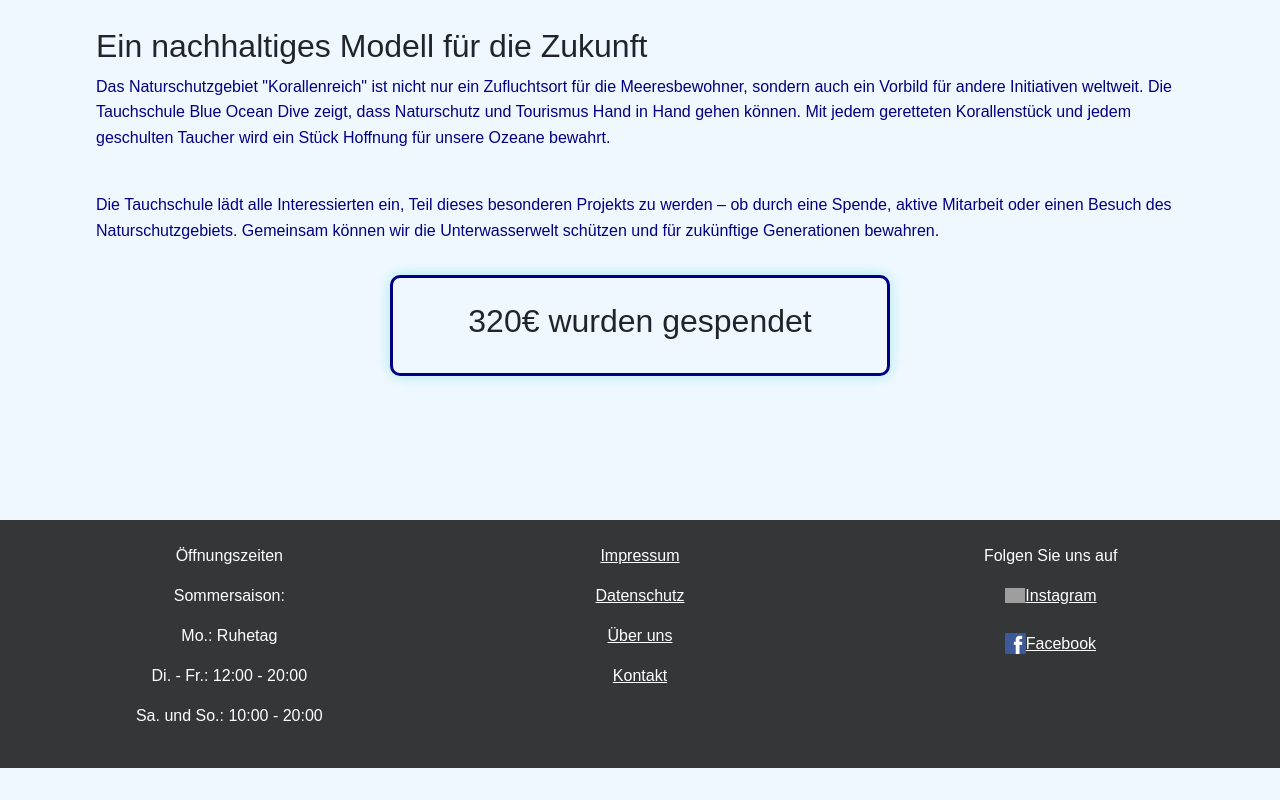
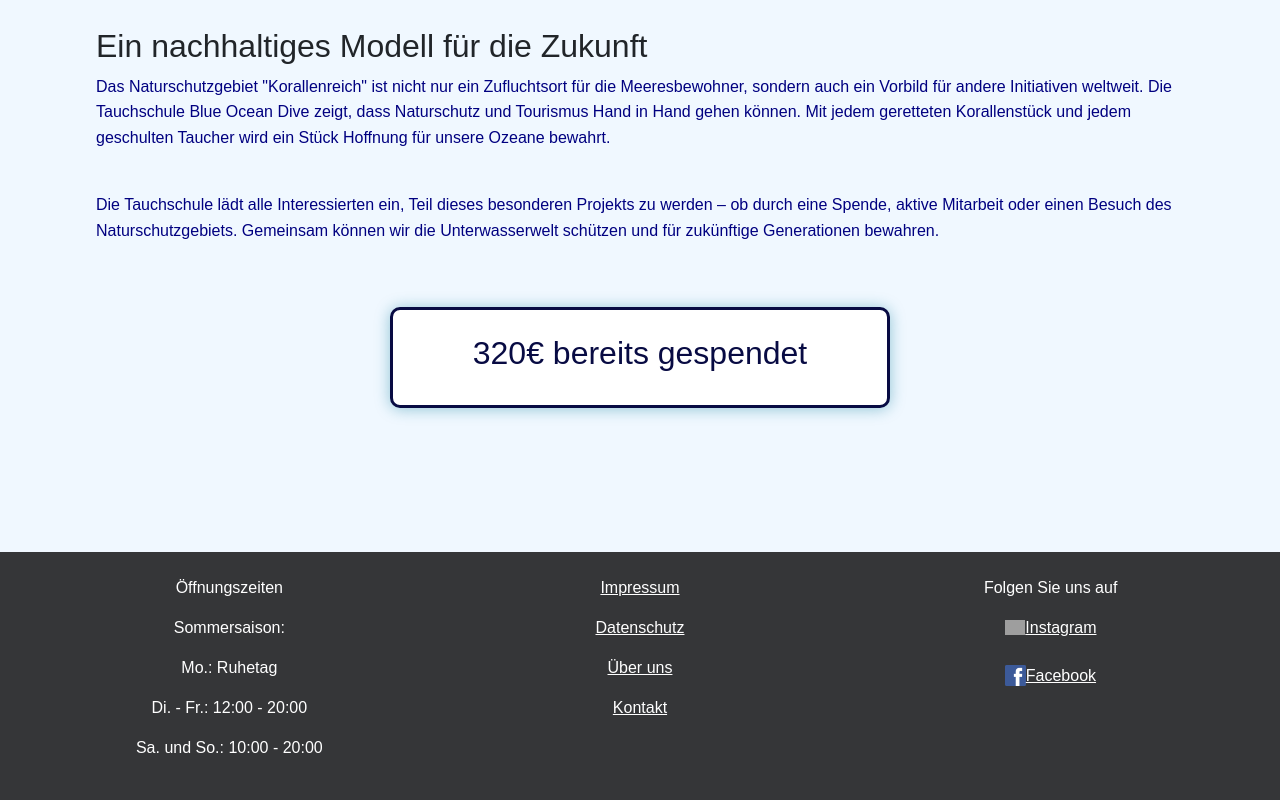
Before and after one commit to Starplatinum2005/dynamische-Webseite, a React (Vite) app in the folder React/dynamische-Webseite/: page /Naturschutz in a window 1280 px wide. Shown: the part 1536-2336 px from the top of the page. Before the commit the page ends 2304 px from the top, so only its background shows below. Built offline with nearby package versions, Linux system fonts and the light colour scheme; grey boxes are pictures that could not be loaded.

Commit message:
spendenbox

```diff
--- a/React/dynamische-Webseite/src/Seiten/Zähler.tsx
+++ b/React/dynamische-Webseite/src/Seiten/Zähler.tsx
@@ -33,7 +33,7 @@ return () => clearInterval(timer);
 
 return (
     <div className = "spendenbox">
-       <h2>{anzeigeSpende}€ wurden gespendet</h2>
+       <h2>{anzeigeSpende}€ bereits gespendet</h2>
     </div>
 );
 };
--- a/React/dynamische-Webseite/src/Seiten/stylesheets/Zähler.css
+++ b/React/dynamische-Webseite/src/Seiten/stylesheets/Zähler.css
@@ -1,15 +1,30 @@
 
 
 .spendenbox{
-    border: 3px solid var(--Textfarbe); /* Rahmen in Marineblau */
-    background-color: var(--Hintergrundfarbe); /* Hintergrundfarbe AliceBlue */
+    border: 3px solid var(--Navigationsleiste);
+    color: var(--Navigationsleiste);
+    background-color: white;
     padding: 1.5rem; /* Innenabstand */
-    margin-bottom: 20px; /* Abstand nach unten */
     border-radius: 10px; /* Runde Ecken */
-    box-shadow: 0 0 15px rgba(0, 201, 201, 0.3); /*leichtes Leuchten*/
+    box-shadow: 0 1px 15px rgba(0, 120, 150, 0.4); /* X, Y (2px nach unten), Weite-> wie verlaufen der Schatten sein soll, rgb (leicht türkis), a = 40% */
     font-size: 1.2rem;
     text-align: center;
     max-width: 500px;
-    margin: 2rem auto;
+    /*margin: 2rem auto;*/
+    margin-top: 4rem;         /* Abstand nach oben */
+    margin-bottom: 2rem;
+    margin-left: auto;
+    margin-right: auto;
     transition: all 0.3s ease-in-out;
+    /*animation: pulse 0.5s ease-in-out infinite alternate;*/
 }
+
+/*@keyframes pulse {
+    0% { transform: scale(1); }
+    100% { transform: scale(1.05); }
+  } */
+
+.spendenbox:hover {
+    transform: scale(1.02);
+    box-shadow: 0 1px 25px rgba(0, 120, 150, 0.6);
+  }
```
